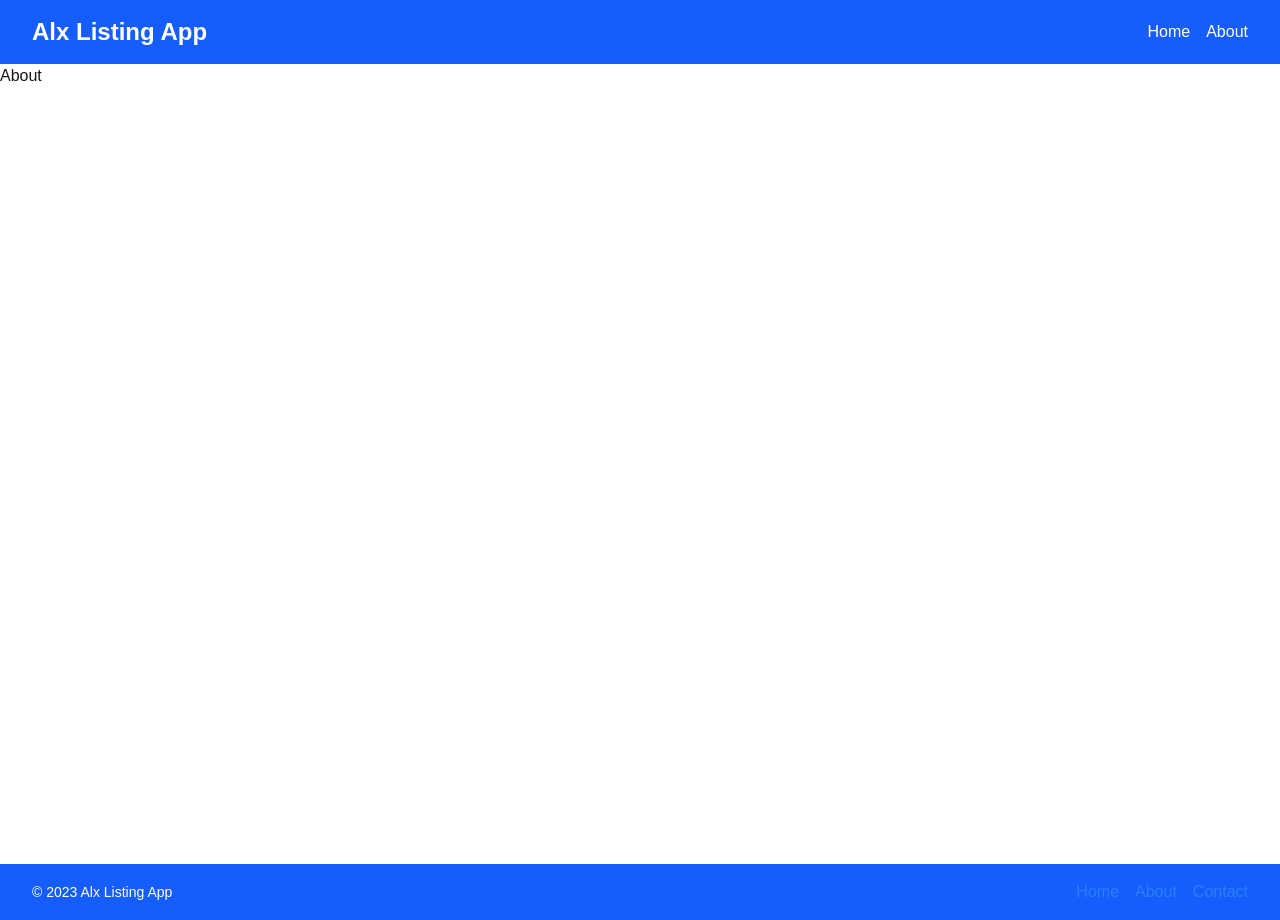
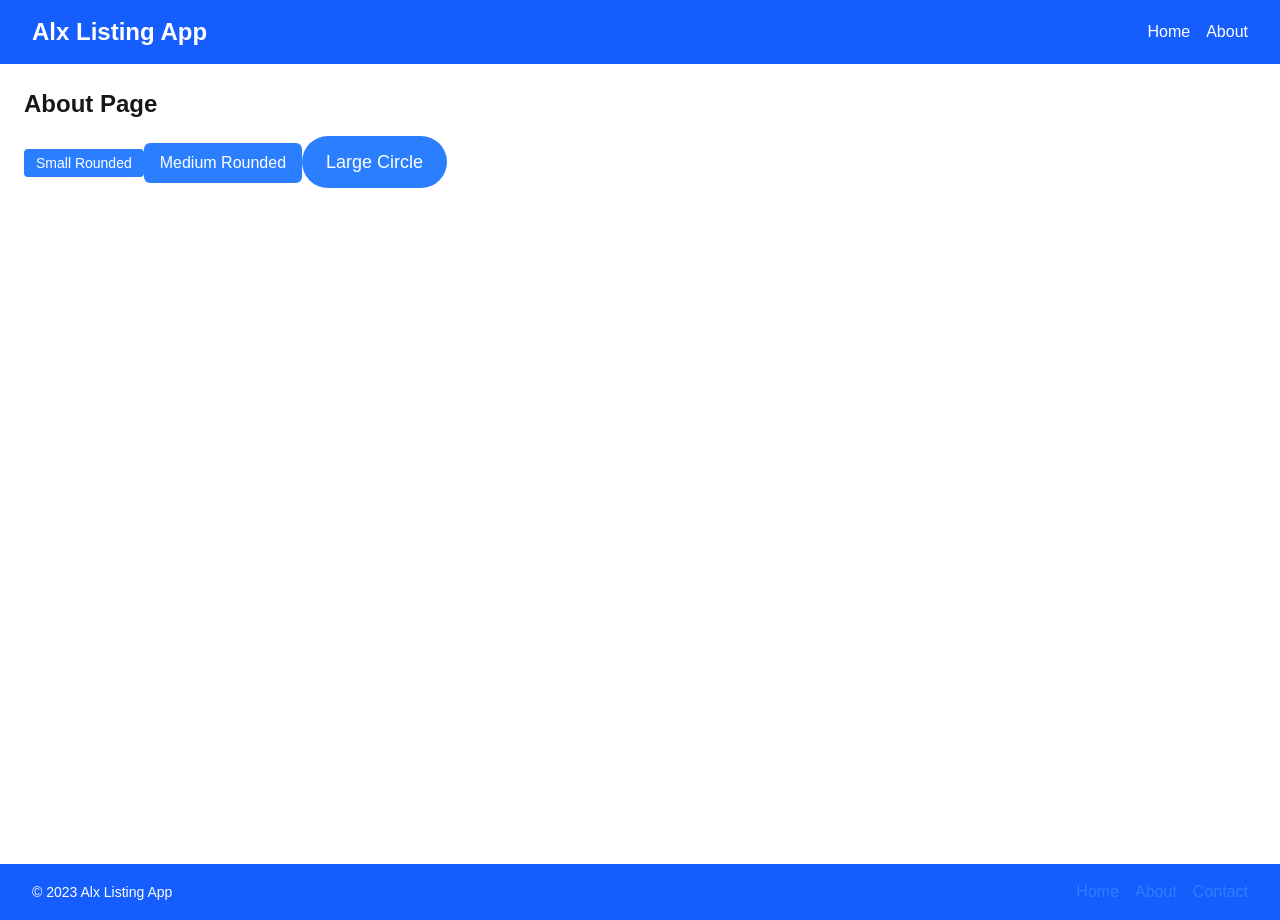
Before and after one commit to AllanKinzi/alx-project-0x02-setup, a Next.js app in the folder alx-project-0x02/: page /about in a window 1280 px wide. Built offline with nearby package versions, Linux system fonts and the light colour scheme.

Commit message:
Add Button Component

```diff
--- a/alx-project-0x02/components/common/Button.tsx
+++ b/alx-project-0x02/components/common/Button.tsx
@@ -1,12 +1,26 @@
+import { ButtonProps } from "@/interfaces";
 import React from "react";
 
-export default function Button({ label, onClick }: { label: string; onClick: () => void }) {
+const sizeClasses = {
+  small: "text-sm px-3 py-1",
+  medium: "text-base px-4 py-2",
+  large: "text-lg px-6 py-3",
+};
+
+const  Button: React.FC <ButtonProps> = (
+  {label,
+  size = "medium",
+  shape = "rounded-md",
+  onClick,
+}) =>  {
   return (
     <button
       onClick={onClick}
-      className="bg-blue-600 text-white px-4 py-2 rounded-lg hover:bg-blue-700 transition"
+      className={`bg-blue-500 text-white ${sizeClasses[size]} ${shape} hover:bg-blue-600 transition duration-200`}
     >
       {label}
     </button>
   );
 }
+
+export default Button;
--- a/alx-project-0x02/interfaces/index.ts
+++ b/alx-project-0x02/interfaces/index.ts
@@ -5,7 +5,9 @@
 
   export interface ButtonProps {
     label: string;
-    onClick: () => void;
+    onClick?: () => void;
+    size?: "small" | "medium" | "large";
+    shape?: "rounded-sm" | "rounded-md" | "rounded-full";
   }
 
   export interface ModalProps {
--- a/alx-project-0x02/pages/about.tsx
+++ b/alx-project-0x02/pages/about.tsx
@@ -1,8 +1,15 @@
+import Button from "@/components/common/Button";
+
 const About = () => {
   return (
     <>
       <section>
-        <h3>About</h3>
+         <div className="p-6 space-y-4">
+      <h1 className="text-2xl font-bold mb-4">About Page</h1>
+      <Button label="Small Rounded" size="small" shape="rounded-sm" />
+      <Button label="Medium Rounded" size="medium" shape="rounded-md" />
+      <Button label="Large Circle" size="large" shape="rounded-full" />
+    </div>
       </section>
 
     </>
```
